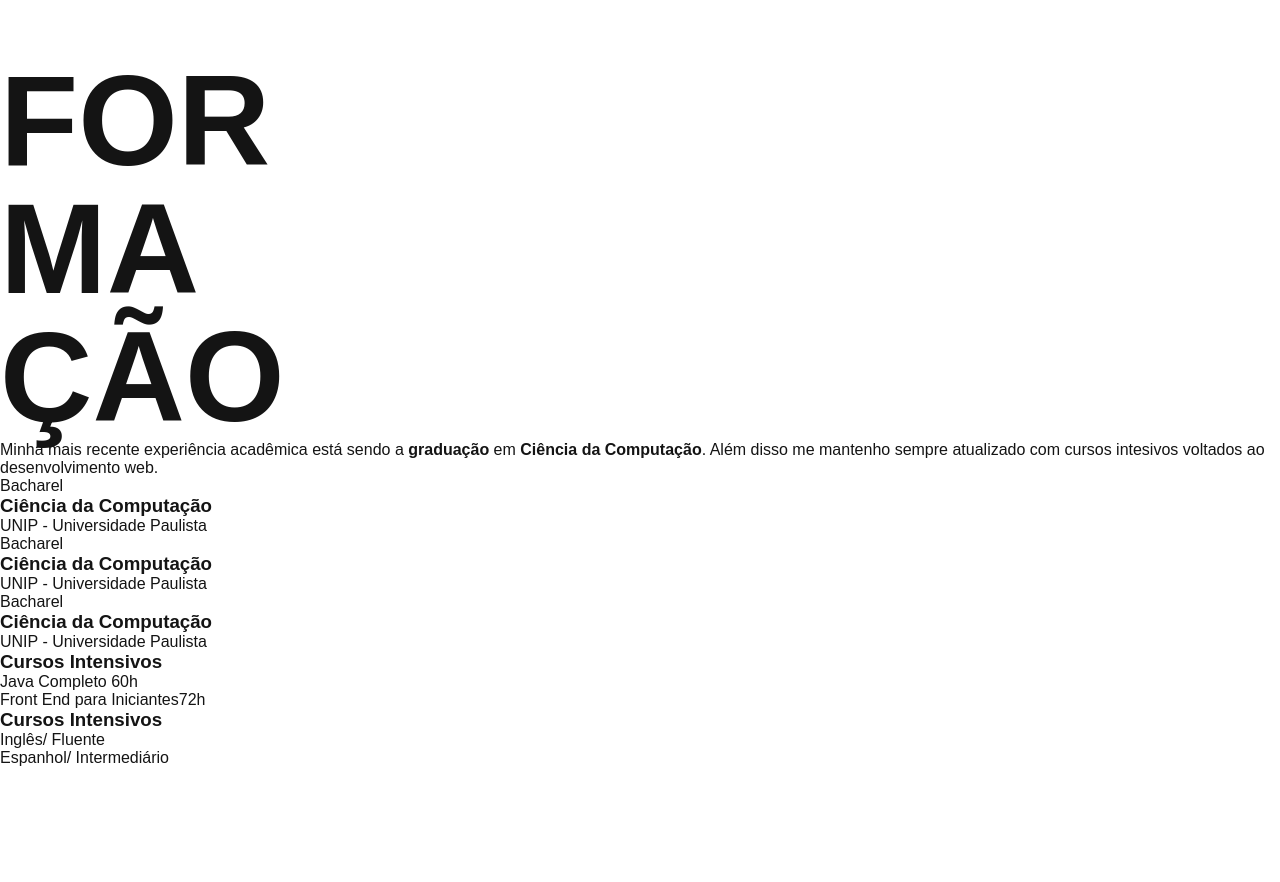
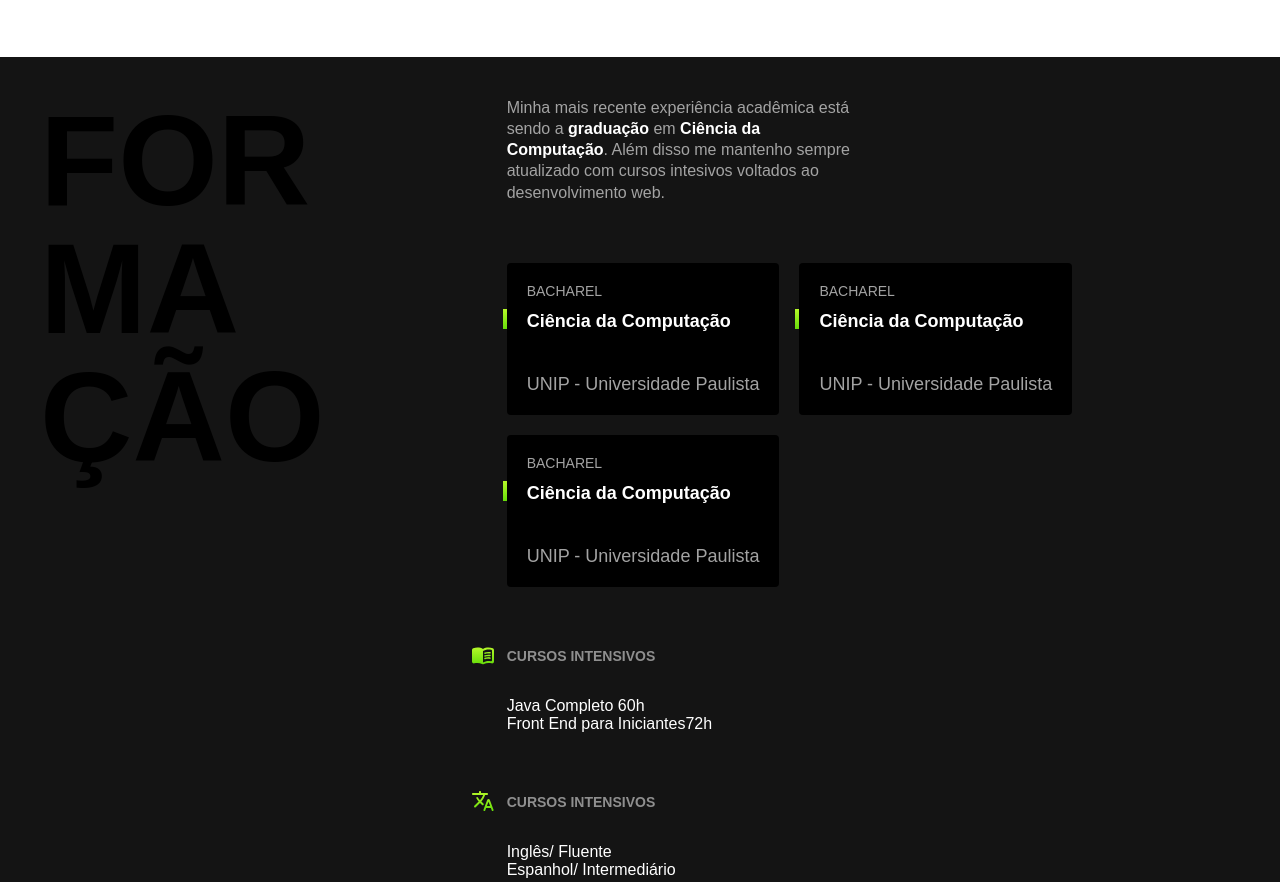
Before and after one commit to gustavomarim/portfolio, a plain HTML site: page index.html in a window 1280 px wide. Shown: the part 1444-2326 px from the top of the page. Drawn offline with Linux system fonts and the light colour scheme.

Commit message:
Formação - CSS 1

```diff
--- a/css/formacao.css
+++ b/css/formacao.css
@@ -0,0 +1,108 @@
+.formacao {
+    background: #141414;
+    color     : #fff;
+}
+
+.formacao-container {
+    max-width            : 1200px;
+    padding              : 40px 20px;
+    margin               : 0 auto;
+    display              : grid;
+    grid-template-columns: 1fr 2fr;
+    gap                  : 100px;
+}
+
+.formacao .subtitulo {
+    color: #000000;
+}
+
+.formacao-texto {
+    font-style   : 1.5rem;
+    line-height  : 1.33;
+    max-width    : 40ch;
+    margin-bottom: 60px;
+    color        : #a3a3a3;
+}
+
+.formacao-texto strong {
+    color: #fff;
+}
+
+.faculdade-container {
+    display      : flex;
+    flex-wrap    : wrap;
+    gap          : 20px;
+    margin-bottom: 60px;
+}
+
+.faculdade {
+    flex          : 1;
+    background    : #000000;
+    padding       : 20px;
+    border-radius : 4px;
+    display       : flex;
+    flex-direction: column;
+}
+
+.faculdade-tipo {
+    font-size     : 0.875rem;
+    text-transform: uppercase;
+    color         : #a3a3a3;
+    margin-bottom : 10px;
+}
+
+.faculdade-curso {
+    flex         : 1;
+    font-size    : 1.125rem;
+    line-height  : 1.4;
+    margin-bottom: 40px;
+    position     : relative;
+}
+
+.faculdade-curso::before {
+    content      : "";
+    display      : block;
+    width        : 4px;
+    height       : 20px;
+    background   : linear-gradient(#b6f829, #67dd0a);
+    position     : absolute;
+    /* top       : 20px; */
+    left         : -24px;
+    /* O posicionamento do elemento deve variar de acordo com o width + o heigth = 24px */
+}
+
+.faculdade-instituicao {
+    font-size: 1.125rem;
+    color    : #a3a3a3;
+}
+
+.cursos {
+    margin-bottom: 60px;
+}
+
+.formacao-extra h3 {
+    font-size     : 0.875rem;
+    line-height   : 1.4;
+    color         : #8f8f8f;
+    text-transform: uppercase;
+    margin-bottom : 30px;
+    position      : relative;
+}
+
+.formacao-extra h3::before {
+    content : "";
+    display : block;
+    width   : 24px;
+    height  : 24px;
+    position: absolute;
+    left    : -36px;
+    top     : -4px;
+}
+
+.cursos h3::before {
+    background: url("../img/cursos.svg") no-repeat center center;
+}
+
+.idiomas h3::before {
+    background: url("../img/idiomas.svg") no-repeat center center;
+}
--- a/index.html
+++ b/index.html
@@ -10,6 +10,7 @@
 </head>
 
 <body>
+    <header>
         <img src="./img/marca.svg" alt="Lobo">
         <nav>
             <ul class="header-menu">
@@ -92,6 +93,7 @@
                     atualizado com cursos intesivos voltados ao desenvolvimento web.
                 </p>
 
+                <div class="faculdade-container">
                     <ul class="faculdade-lista">
                         <li class="faculdade">
                             <span class="faculdade-tipo">Bacharel</span>
@@ -115,6 +117,7 @@
                             <span class="faculdade-instituicao">UNIP - Universidade Paulista</span>
                         </li>
                     </ul>
+                </div>
 
                 <div class="formacao-extra">
                     <div class="cursos">
```
Lines whose indentation alone changed are shown as unchanged.
